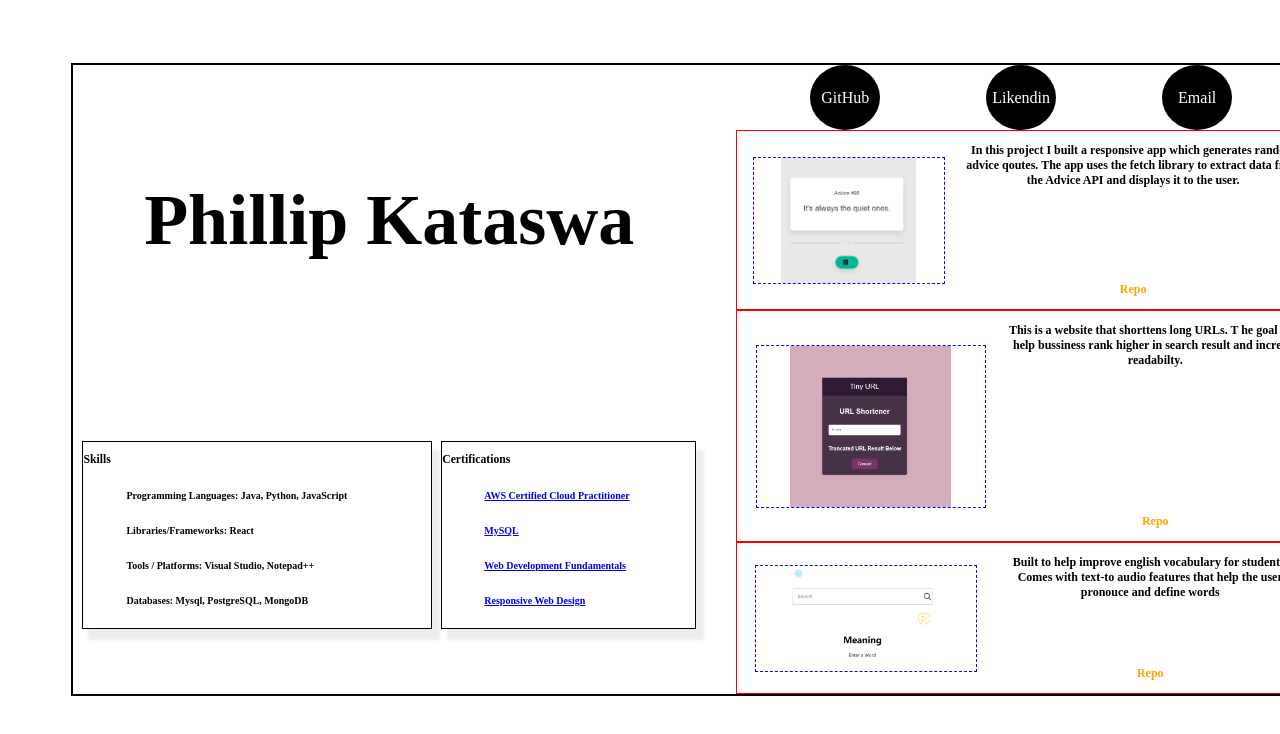
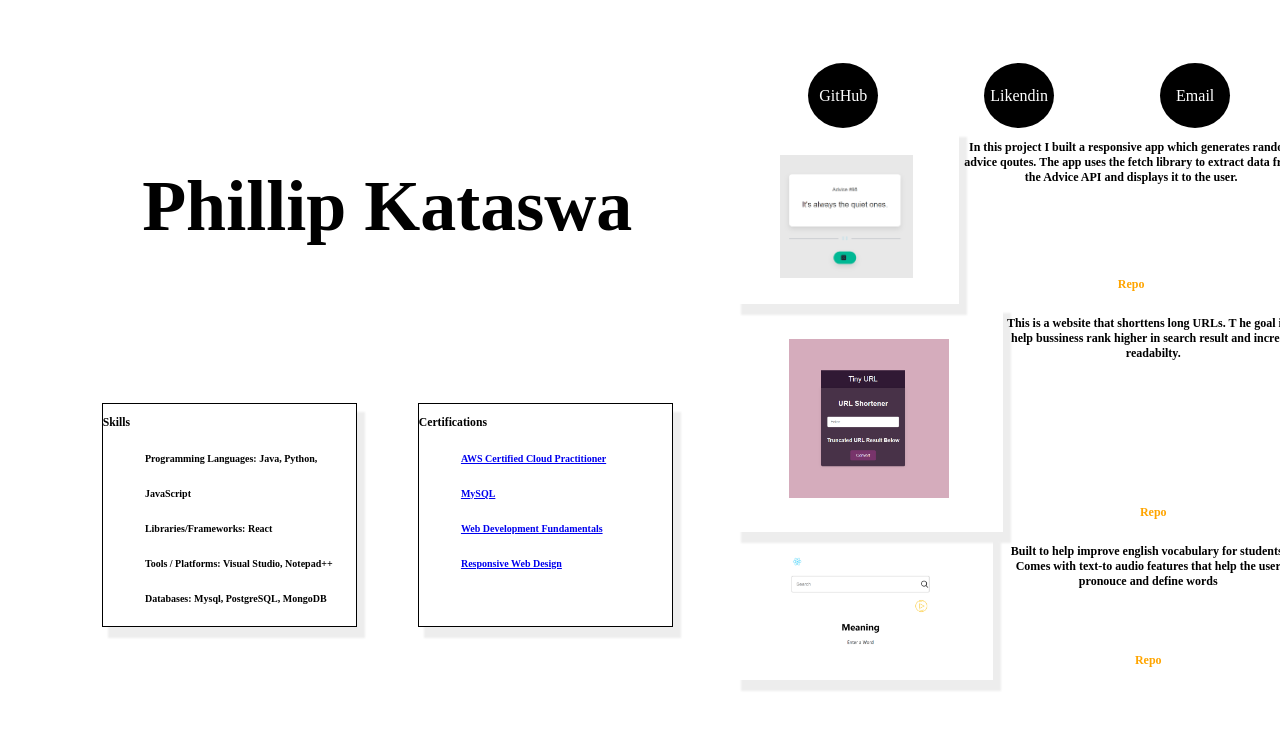
Before and after one commit to Artsia/2023Port, a React (Create React App) app in the folder myapp/: page / in a window 1280 px wide. Shown: the top 734 px of the page. Built offline with nearby package versions, Linux system fonts and the light colour scheme.

Commit message:
cahnge .skills width to 40%

```diff
--- a/myapp/src/index.css
+++ b/myapp/src/index.css
@@ -28,7 +28,7 @@
   flex-direction: row;
 
   height: 100%;
-  border: 2px solid black;
+  /*border: 2px solid black;*/
 
   width: 100%;
 }
@@ -65,14 +65,14 @@
 
 #skills-cert {
   display: flex;
-  justify-content: space-evenly;
+  justify-content: space-around;
   width: 100%; /* Set the width to 100% to ensure it spans the entire width of the parent container */
 
 
 }
 
 .skills{
-  width:55%;
+  width:40%;
 }
 
 .cert{
@@ -110,6 +110,7 @@ li{
   align-items: center;
   /*width: 960px;
   height: 944px;*/
+
   width:50%;
 }
 
@@ -144,11 +145,12 @@ li{
 
 .p-Grid {
   display: flex;
-  border: 1px solid red;
+  /*border: 1px solid red;*/
   text-align: center;
   justify-content: space-evenly;
   /*width: 960px;*/
   width: 90%;
+
 
 
 }
@@ -163,10 +165,13 @@ li{
   height: 100%;
   justify-content: center;
   align-items: center;
+
+  box-shadow: 7px 10px 2px 1px rgb(237, 237, 237);
+
 }
 
 .pPic img {
-  border: 1px dashed blue;
+  /*border: 1px dashed blue;*/
 
   width: 85%;
   height: 70%;
```
